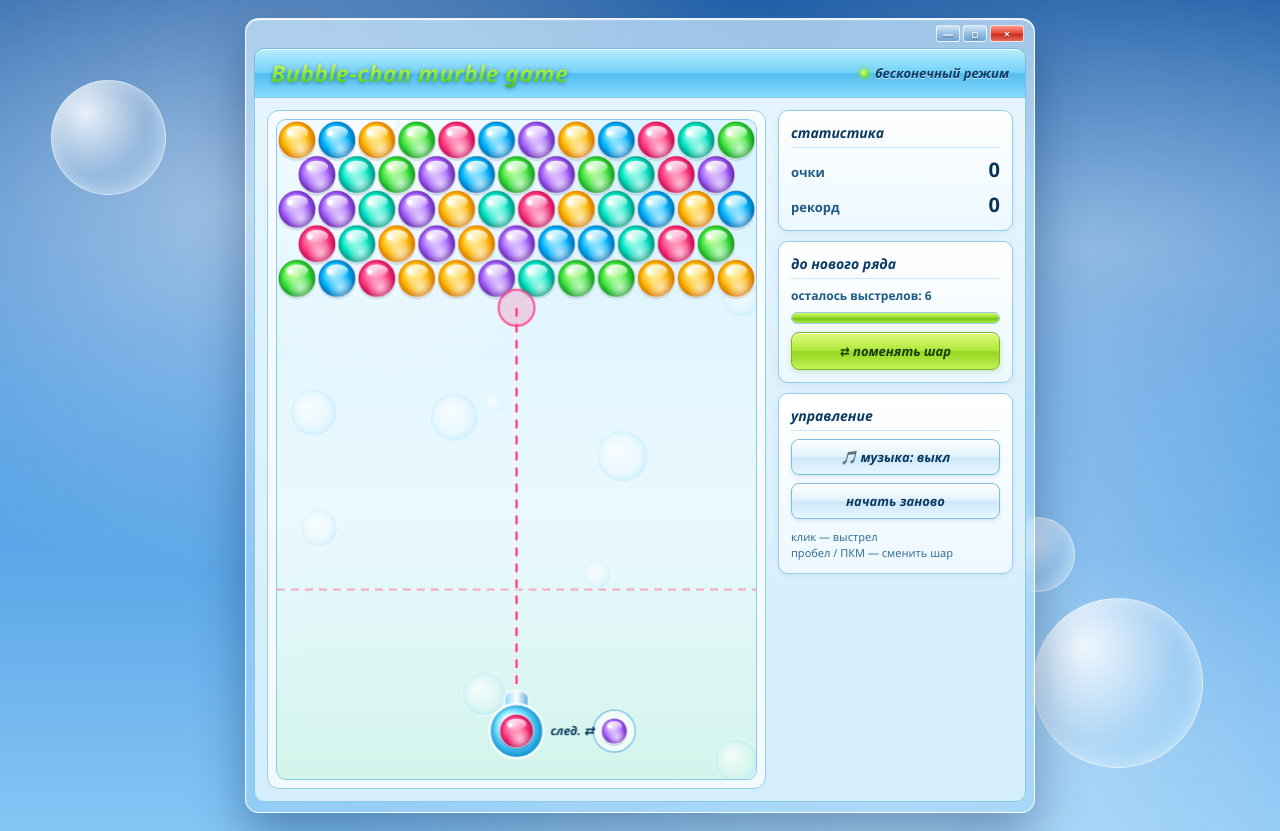
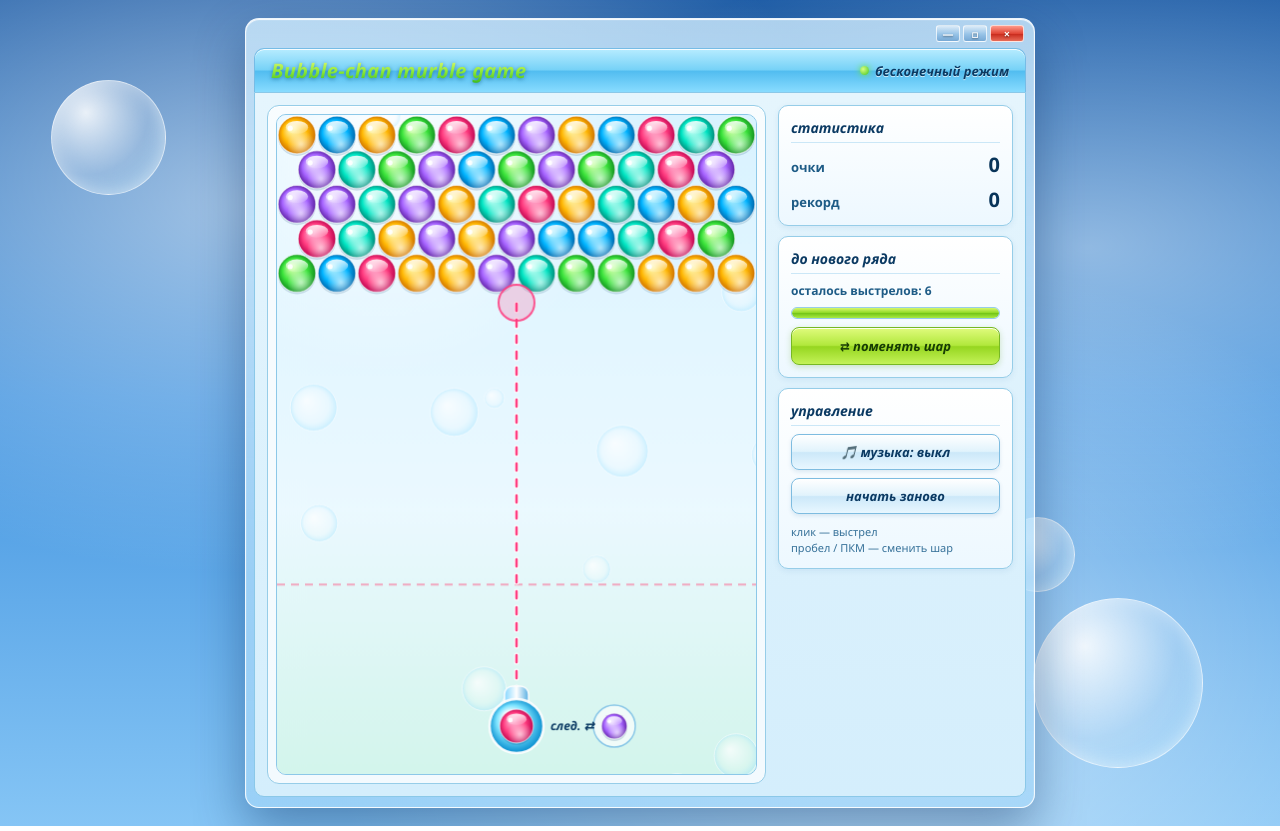
Before and after one commit to neucorochen/bubbletianbubblegame, a plain HTML site: page index.html in a window 1280 px wide. Drawn offline with Linux system fonts and the light colour scheme.

Commit message:
Update style.css

```diff
--- a/style.css
+++ b/style.css
@@ -15,7 +15,6 @@ body {
   color: #0b3a63;
   overflow-x: hidden;
   position: relative;
-  /* Небо с мягкими облаками */
   background:
     radial-gradient(ellipse at 20% 25%, rgba(255, 255, 255, 0.55) 0%, rgba(255, 255, 255, 0) 42%),
     radial-gradient(ellipse at 85% 30%, rgba(255, 255, 255, 0.45) 0%, rgba(255, 255, 255, 0) 38%),
@@ -23,7 +22,6 @@ body {
     linear-gradient(180deg, #1f5ea8 0%, #4495e0 48%, #85c5f5 100%);
 }
 
-/* Парящие мыльные пузыри на фоне */
 .bg-orb {
   position: fixed;
   border-radius: 50%;
@@ -43,7 +41,6 @@ body {
 .orb-2 { width: 115px; height: 115px; top: 10%; left: 4%; }
 .orb-3 { width: 75px; height: 75px; bottom: 26%; right: 16%; }
 
-/* Стеклянное окно Windows Aero */
 .aero-window {
   position: relative;
   z-index: 1;
@@ -53,17 +50,15 @@ body {
   border-radius: 14px;
   background: linear-gradient(
     180deg,
-    rgba(210, 238, 255, 0.68) 0%,
-    rgba(165, 215, 248, 0.52) 100%
+    rgba(210, 238, 255, 0.78) 0%,
+    rgba(165, 215, 248, 0.68) 100%
   );
   border: 1px solid rgba(255, 255, 255, 0.85);
   box-shadow:
     0 22px 50px rgba(8, 45, 95, 0.42),
     inset 0 1px 1px rgba(255, 255, 255, 0.95);
-  backdrop-filter: blur(12px);
 }
 
-/* Полоска с кнопками окна */
 .window-bar {
   display: flex;
   justify-content: flex-end;
@@ -95,11 +90,11 @@ body {
   background: linear-gradient(180deg, #ff998a 0%, #e04535 50%, #c7281a 52%, #e86b58 100%);
 }
 
-/* Голубая глянцевая шапка как на сайте */
 .aero-header {
   display: flex;
   align-items: center;
   justify-content: space-between;
+  gap: 10px;
   padding: 8px 16px;
   border-radius: 10px 10px 0 0;
   border: 1px solid #76bce6;
@@ -115,10 +110,10 @@ body {
 }
 
 .brand-logo {
-  font-size: 23px;
+  font-size: 20px;
   font-weight: 900;
   font-style: italic;
-  letter-spacing: 0.5px;
+  letter-spacing: 0.3px;
   background: linear-gradient(180deg, #f4ff81 0%, #8be836 55%, #37b81a 100%);
   -webkit-background-clip: text;
   background-clip: text;
@@ -135,6 +130,7 @@ body {
   font-style: italic;
   color: #0b3a63;
   text-shadow: 0 1px 0 rgba(255, 255, 255, 0.7);
+  white-space: nowrap;
 }
 
 .online-dot {
@@ -145,7 +141,6 @@ body {
   box-shadow: 0 0 6px #6de83a;
 }
 
-/* Внутреннее поле окна */
 .aero-body {
   display: grid;
   grid-template-columns: minmax(0, 1fr) 235px;
@@ -182,7 +177,6 @@ canvas {
   cursor: crosshair;
 }
 
-/* Боковая колонка с карточками */
 .side-col {
   display: flex;
   flex-direction: column;
@@ -231,7 +225,6 @@ canvas {
   color: #1d5b86;
 }
 
-/* Зелёный прогресс-бар как в блоке «оплата серверов» */
 .progress-track {
   height: 12px;
   border-radius: 999px;
@@ -248,7 +241,6 @@ canvas {
   transition: width 0.2s ease;
 }
 
-/* Кнопки в стиле сайта */
 .full-w {
   width: 100%;
 }
@@ -280,7 +272,6 @@ canvas {
   transform: scale(0.97);
 }
 
-/* Салатовая глянцевая кнопка как «поддержать» */
 .btn-lime,
 .btn-glass.is-on {
   padding: 9px 14px;
@@ -306,16 +297,14 @@ canvas {
   color: #367199;
 }
 
-/* Экран проигрыша */
 .overlay {
   position: absolute;
   inset: 0;
-  background: rgba(165, 222, 252, 0.45);
+  background: rgba(165, 222, 252, 0.55);
   display: none;
   align-items: center;
   justify-content: center;
   padding: 20px;
-  backdrop-filter: blur(6px);
 }
 
 .overlay.show {
```
